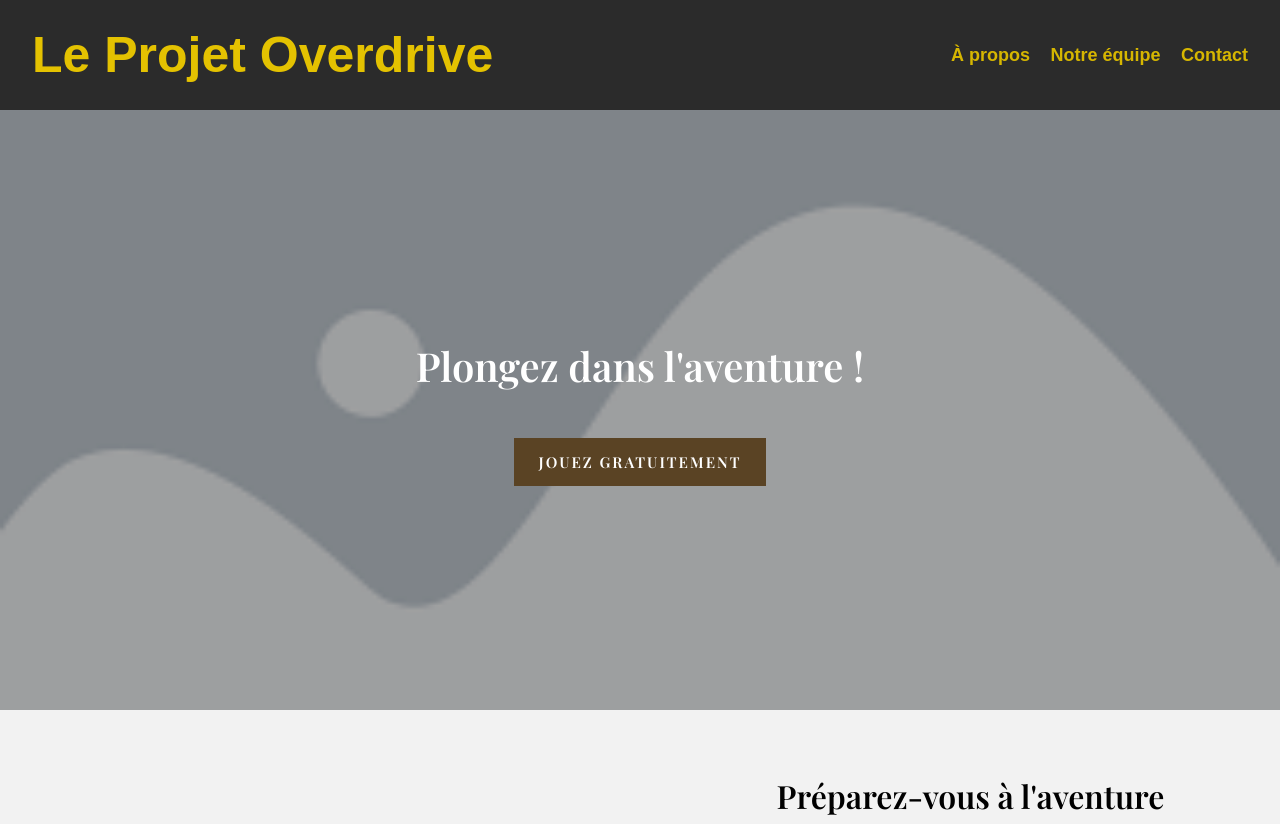
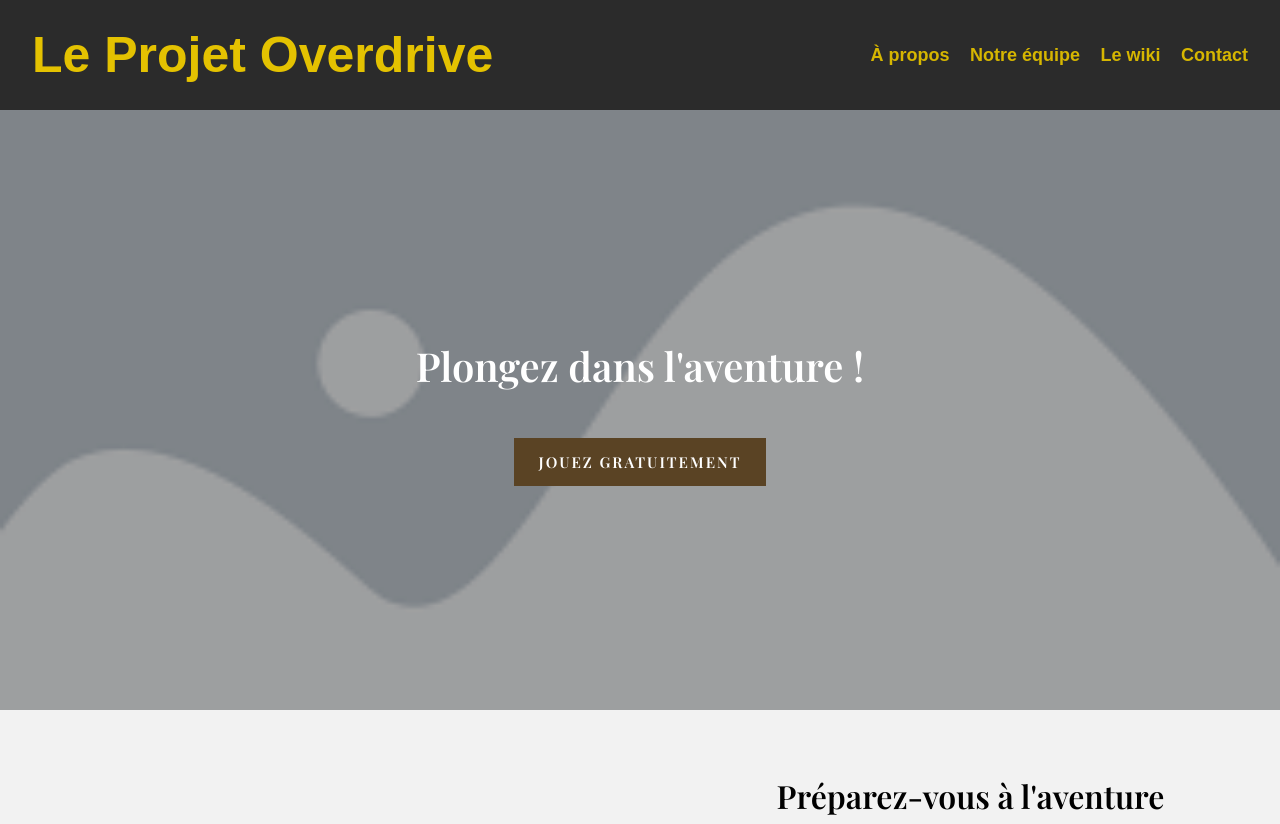
Before and after one commit to N3ur0carma7/Le-projet-Overdrive, a plain HTML site: page index.html in a window 1280 px wide. Shown: the top 824 px of the page. Drawn offline with nearby package versions, Linux system fonts and the light colour scheme; files whose address does not match are found by name; a web font is replaced by a local one.

Commit message:
Add ID to wiki section for better navigation

```diff
--- a/index.html
+++ b/index.html
@@ -20,6 +20,7 @@
         <nav class="menu">
             <a href="#propos">À propos</a>
             <a href="#equipe">Notre équipe</a>
+            <a href="#wiki">Le wiki</a>
             <a href="#contact">Contact</a>
         </nav>
     </header>
@@ -103,7 +104,7 @@
     </section>
 
 
-    <section class="wiki">
+    <section class="wiki" id="wiki">
         <h2>Wiki du Projet Overdrive</h2>
 
         <div class="wiki-slider">
```
